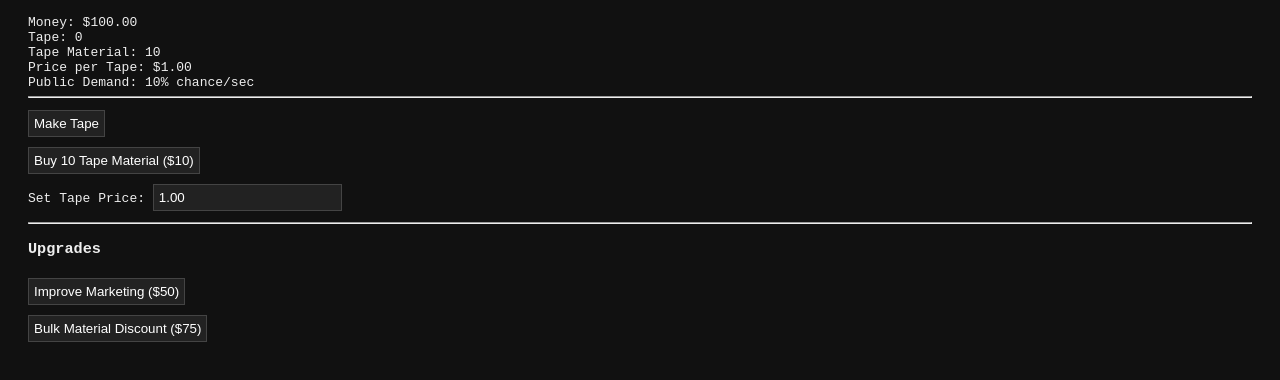
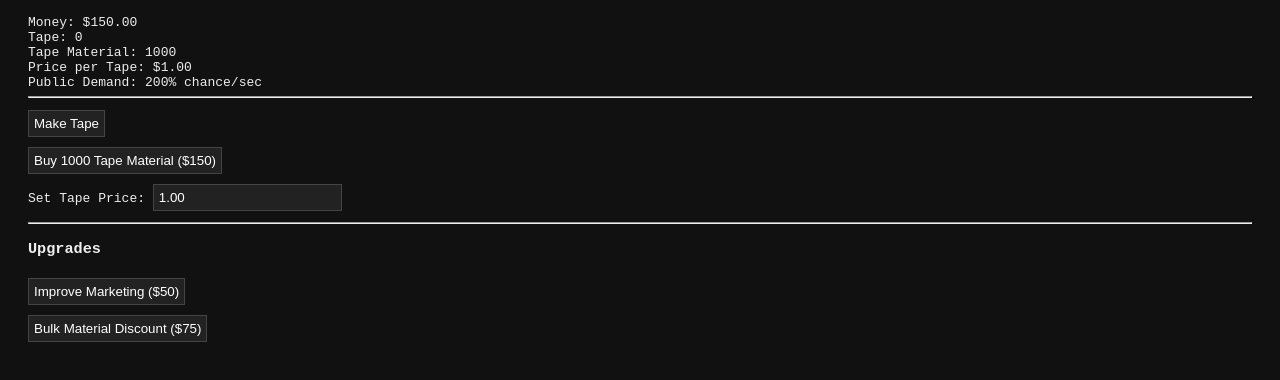
Before and after one commit to oneplusoneiseleven/oneplusoneiseleven, a plain HTML site: page index.html in a window 1280 px wide. Shown: the part 78-458 px from the top of the page. Drawn offline with Linux system fonts and the light colour scheme.

Commit message:
Update index.html
modified values to make it more fair

```diff
--- a/index.html
+++ b/index.html
@@ -22,7 +22,7 @@
 <body>
   <h1>Tape Tycoon</h1>
   <div id="stats">
-    Money: $<span id="money">100</span><br>
+    Money: $<span id="money">150</span><br>
     Tape: <span id="tape">0</span><br>
     Tape Material: <span id="material">10</span><br>
     Price per Tape: $<span id="tapePrice">1.00</span><br>
@@ -33,7 +33,7 @@
 
   <div>
     <button onclick="makeTape()">Make Tape</button><br>
-    <button onclick="buyMaterial()">Buy 10 Tape Material ($<span id='matCost'>10</span>)</button><br>
+    <button onclick="buyMaterial()">Buy 1000 Tape Material ($<span id='matCost'>150</span>)</button><br>
     Set Tape Price: <input type="number" id="priceInput" value="1.00" min="0.01" step="0.01" onchange="setPrice(this.value)">
   </div>
 
@@ -44,14 +44,14 @@
   <button onclick="buyUpgrade('material')" id="materialUpgrade">Bulk Material Discount ($75)</button>
 
   <script>
-    let money = 100;
+    let money = 150;
     let tape = 0;
-    let tapeMaterial = 10;
+    let tapeMaterial = 1000;
     let tapePrice = 1.00;
-    let materialCost = 10;
-    let baseDemand = 0.10; // 10% base demand at $1
+    let materialCost = 150;
+    let baseDemand = 2; // 10% base demand at $1
     let referencePrice = 1.00;
-    let publicDemand = 0.10;
+    let publicDemand = 2;
 
     const stats = {
       money: document.getElementById('money'),
```
